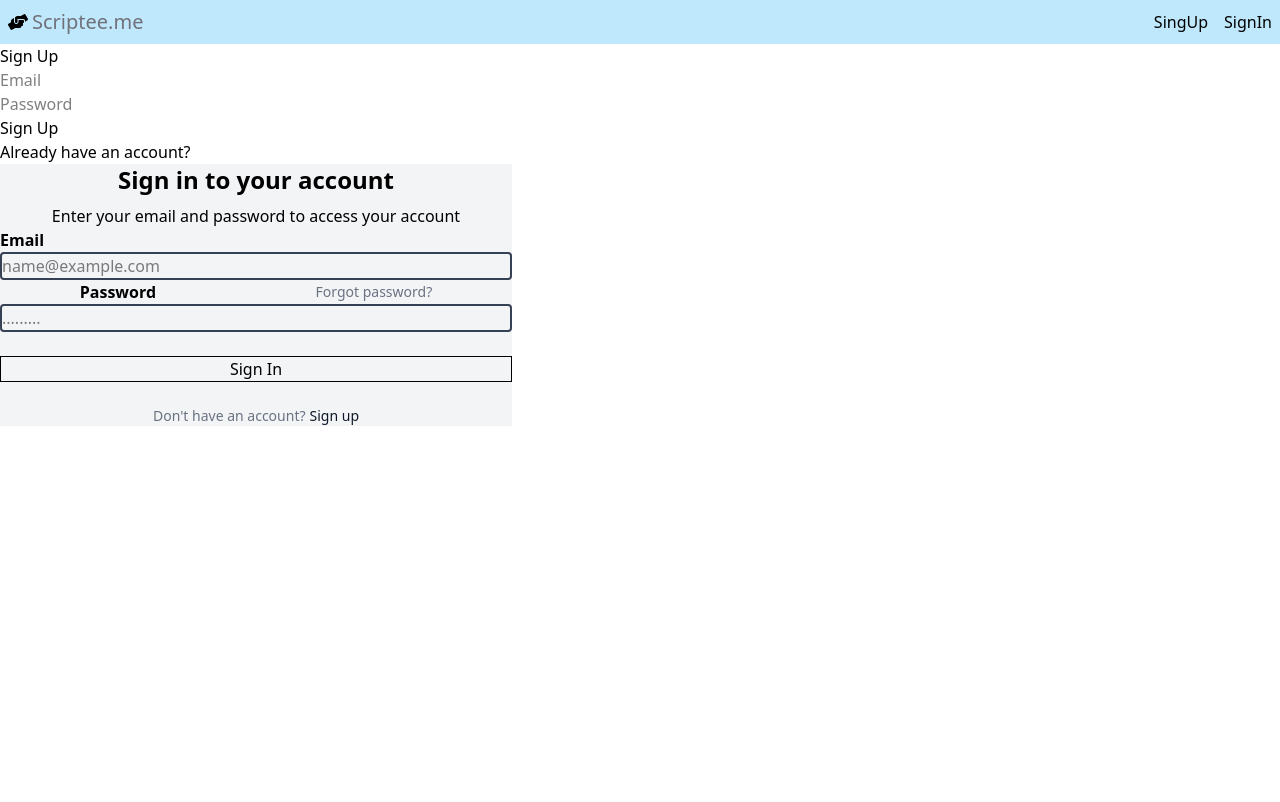
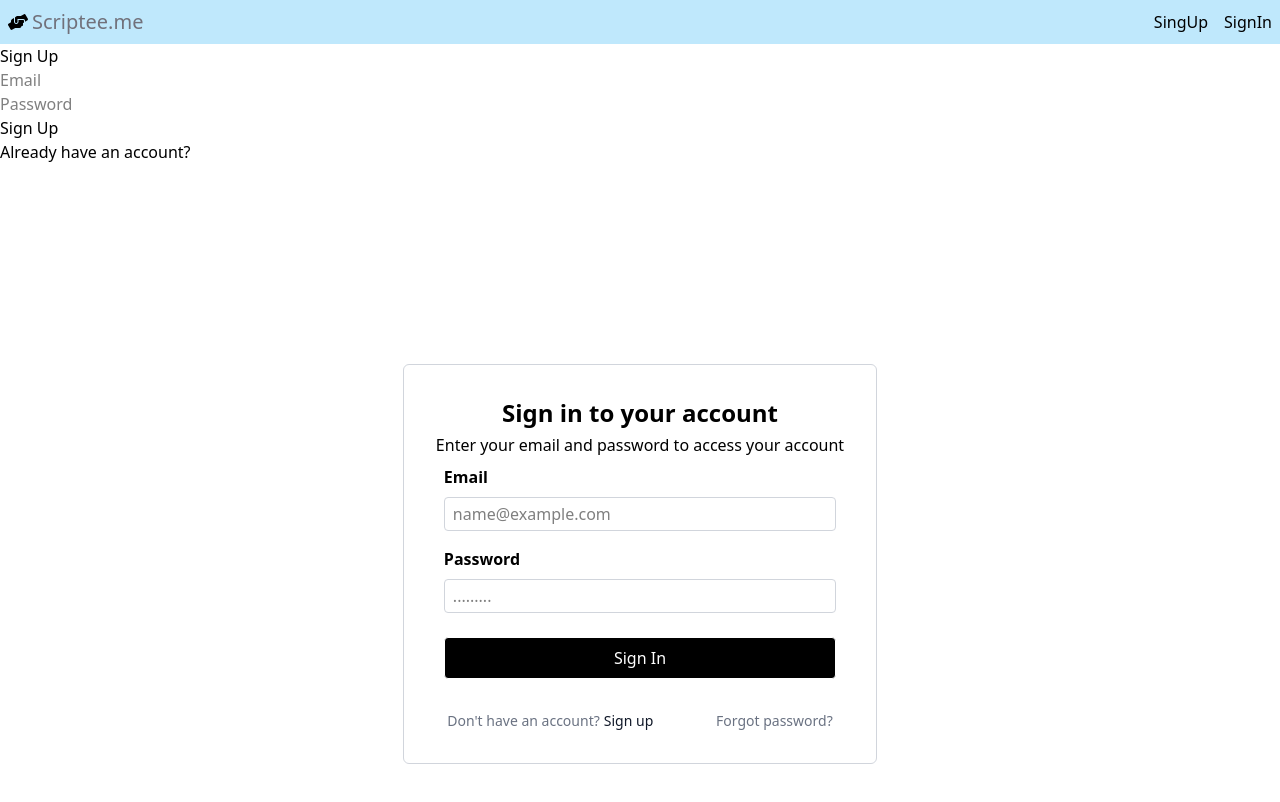
Before and after one commit to NS-25/scriptee.me, a React (Vite) app: page /signin in a window 1280 px wide. Shown: the top 802 px of the page. Built offline with nearby package versions, Linux system fonts and the light colour scheme.

Commit message:
sign-in page done

```diff
--- a/src/components/SignIn.tsx
+++ b/src/components/SignIn.tsx
@@ -1,8 +1,12 @@
 const SignIn = () => {
   return (
     <>
-      <div className="flex flex-col max-w-lg min-h-60  bg-gray-100">
-        <div id="heading" className="space-y-2">
+      <div
+        id="container"
+        className="min-h-screen flex items-center justify-center"
+      >
+        <div className="flex flex-col max-w-lg min-h-60  bg-gray-100 p-8 bg-white border border-gray-300 rounded-md">
+          <div id="heading" className="space-y-1">
             <h2 className="text-2xl font-bold text-center">
               Sign in to your account
             </h2>
@@ -11,48 +15,52 @@ const SignIn = () => {
             </p>
           </div>
           <form>
-          <div id="email" className="flex flex-col">
-            <label htmlFor="email" className="font-semibold">
+            <div id="email" className="flex flex-col p-2">
+              <label htmlFor="email" className="font-semibold mb-2">
                 Email
               </label>
               <input
                 type="email"
                 placeholder="name@example.com"
                 required
-              className="border-2 border-gray-700 focus:border-blue-600 rounded-sm "
+                className="  border border-gray-300 focus:border-blue-600 rounded-sm p-1 px-2 "
               />
             </div>
             <div id="password">
-            <div
-              id="link"
-              className="flex flex-row items-center justify-around"
-            >
-              <label htmlFor="password" className="font-semibold">
+              <div id="link" className="flex flex-col p-2">
+                <label htmlFor="password" className="font-semibold mb-2 ">
                   Password
                 </label>
+
+                <input
+                  type="password"
+                  placeholder="........."
+                  required
+                  className="w-full border border-gray-300 focus:border-blue-600 rounded-sm p-1 px-2"
+                />
+                <button
+                  type="submit"
+                  className="w-full my-6 border rounded-sm bg-black text-white p-2 cursor-pointer hover:opacity-70"
+                >
+                  Sign In
+                </button>
+              </div>
+            </div>
+
+            <div id="links" className="flex justify-around space-x-10">
+              <div className="flex flex-row text-center text-sm text-gray-500 space-x-1">
+                <p>Don't have an account?</p>
+                <a href="#" className="text-gray-900  hover:underline">
+                  Sign up
+                </a>
+              </div>
 
               <a href="#" className="text-sm text-gray-500 hover:text-gray-900">
                 Forgot password?
               </a>
             </div>
-            <input
-              type="password"
-              placeholder="........."
-              required
-              className=" w-full border-2 border-gray-700 focus:border-blue-600 rounded-sm"
-            />
+          </form>
         </div>
-
-          <button type="submit" className="w-full my-6 border">
-            Sign In
-          </button>
-          <div className="flex flex-row text-center text-sm text-gray-500 justify-center space-x-1">
-            <p>Don't have an account?</p>
-            <a href="#" className="text-gray-900 hover:underline">
-              Sign up
-            </a>
-          </div>
-        </form>
       </div>
     </>
   );
```
Lines whose indentation alone changed are shown as unchanged.
